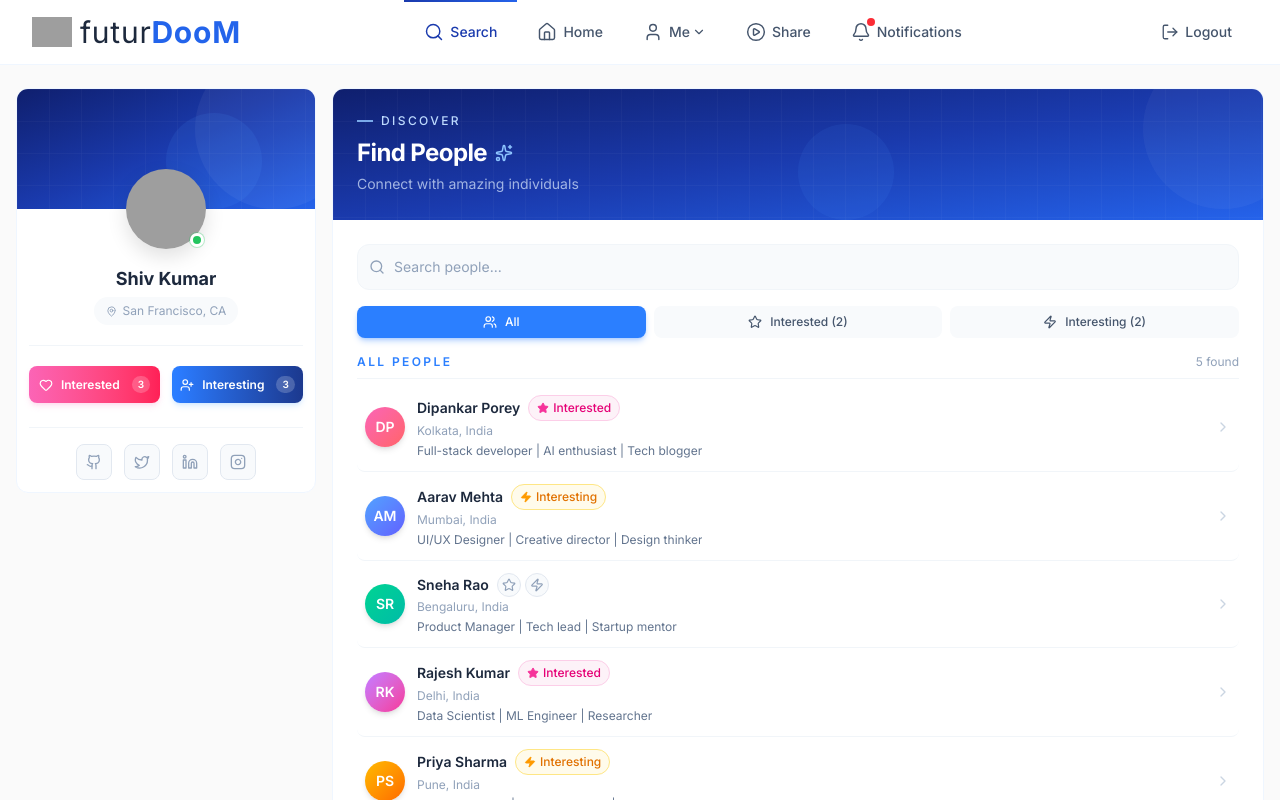
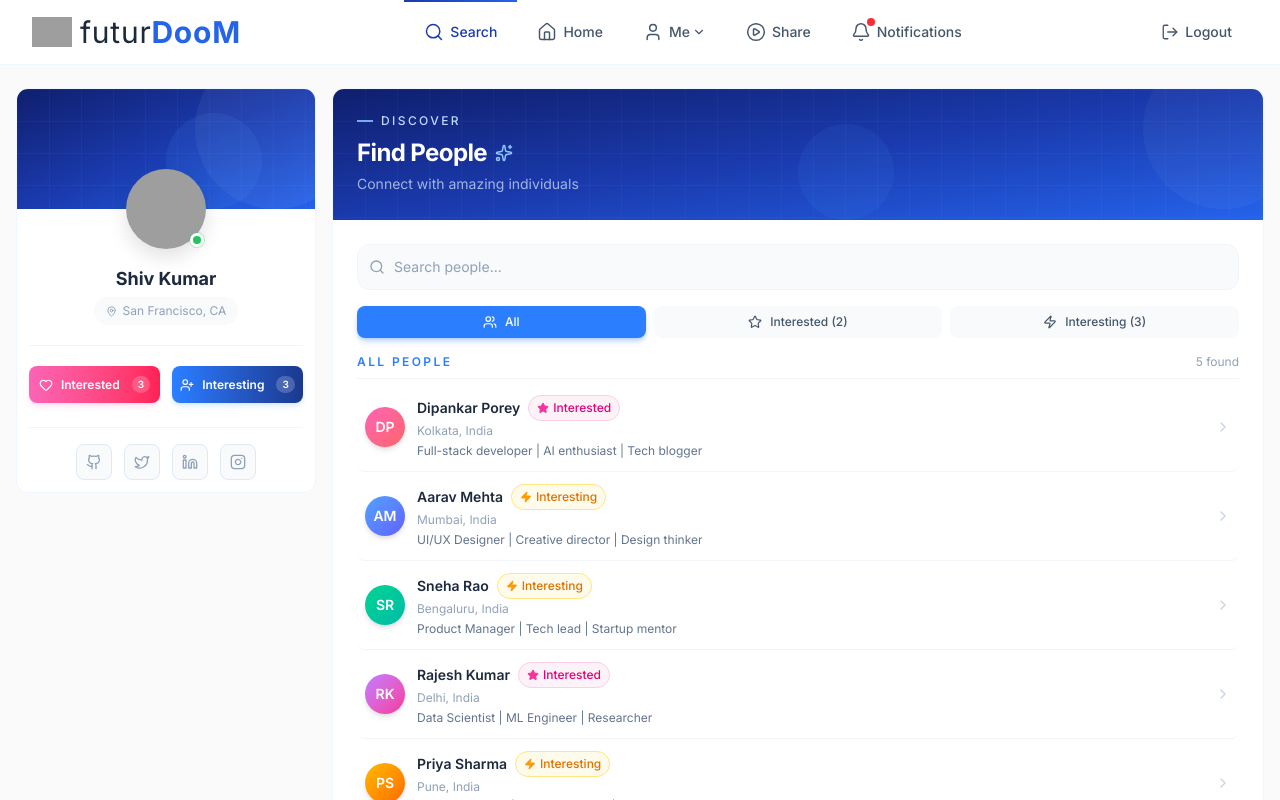
Before and after one commit to Shiv03072002/futurdoom, a React (Vite) app: page /searchpeople in a window 1280 px wide. Shown: the top 800 px of the page. Built offline with nearby package versions, Linux system fonts and the light colour scheme; grey boxes are pictures that could not be loaded.

Commit message:
search issue resolved

```diff
--- a/src/pages/Search.jsx
+++ b/src/pages/Search.jsx
@@ -41,7 +41,7 @@ const users = [
     followers: 890,
     following: 234,
     posts: 56,
-    interest: null
+    interest: "interesting" // This person is interesting to the user
   },
   {
     id: 4,
```
